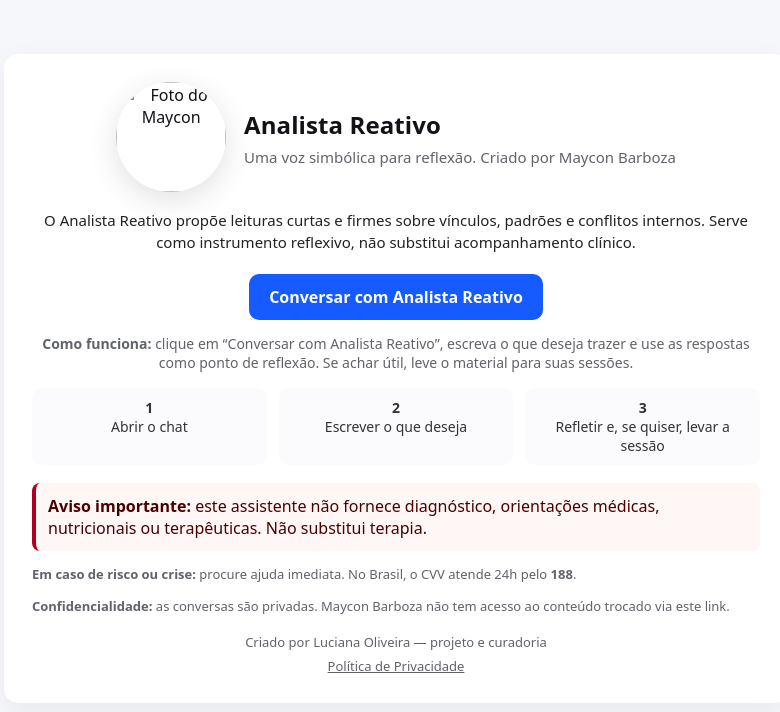
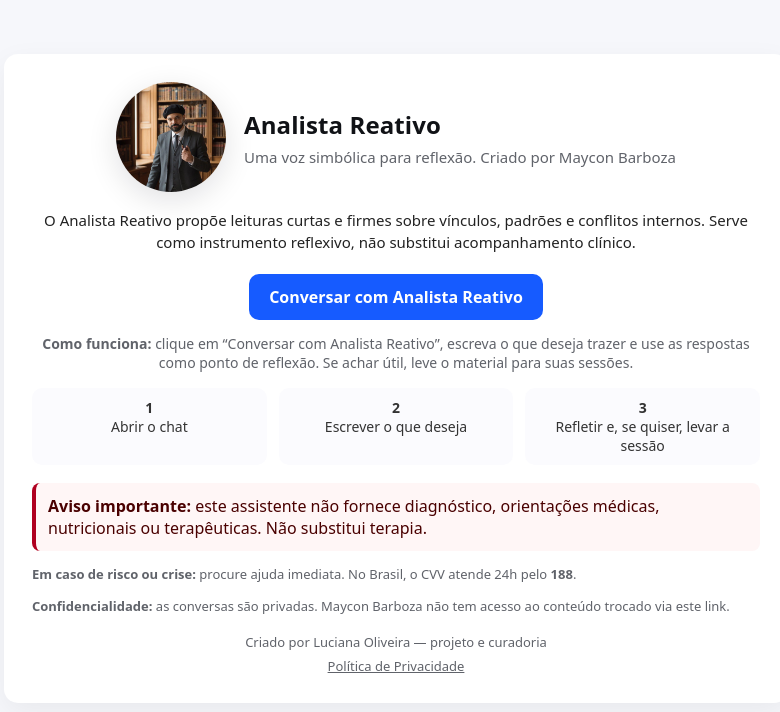
Before and after one commit to lucianaoliveirapsico-crypto/analistareativomaycon, a plain HTML site: page index.html in a window 1280 px wide. Shown: the whole page, without its empty margins (244-1024 px from the left). Drawn offline with Linux system fonts and the light colour scheme.

Commit message:
Update index.html

```diff
--- a/index.html
+++ b/index.html
@@ -65,7 +65,7 @@ button{cursor:pointer;font-family:inherit}
 <div class="wrap">
 <div class="card" role="main">
 <div class="header" aria-hidden="false">
-<img class="avatar" src="foto-maycon.jpg" alt="Foto do Maycon">
+<img class="avatar" src="maycon-foto.jpg" alt="Foto do Maycon">
 <div style="text-align:left;">
 <h1>Analista Reativo</h1>
 <div class="subtitle">Uma voz simbólica para reflexão. Criado por Maycon Barboza</div>
```
